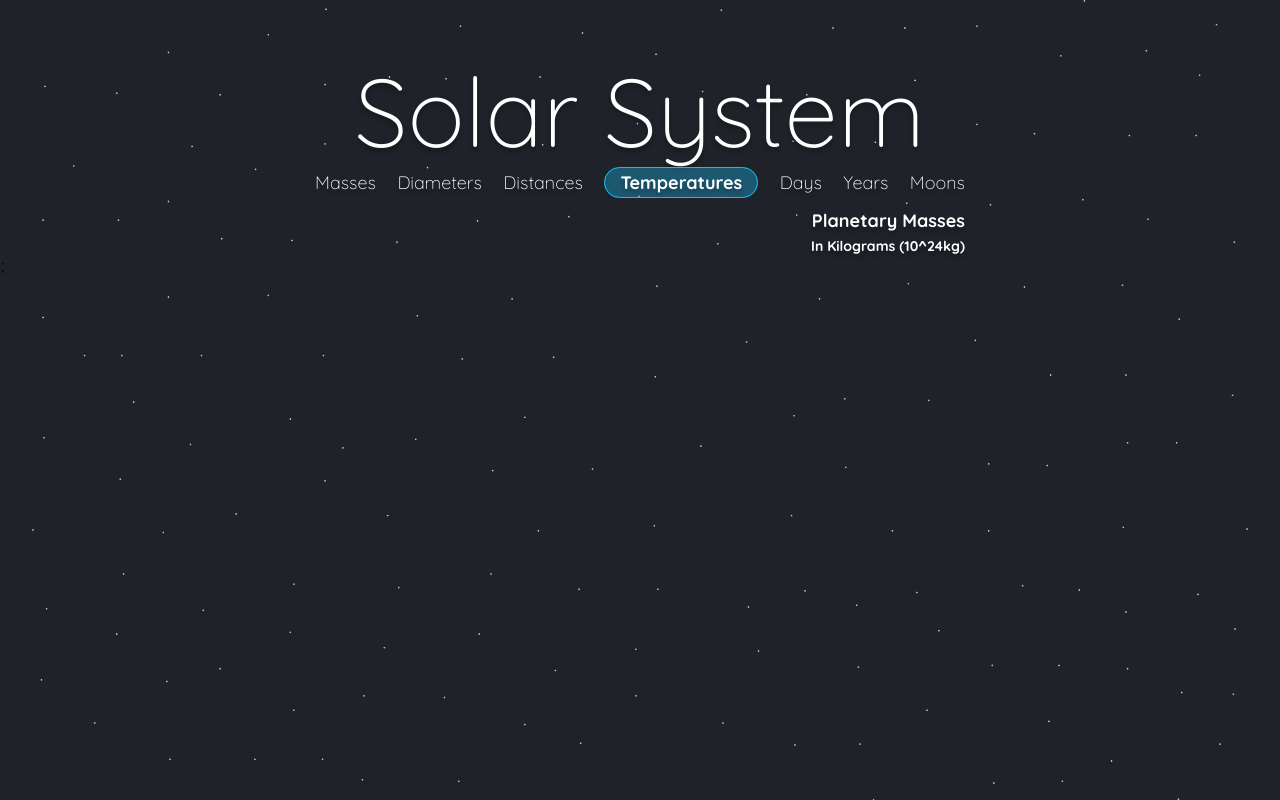
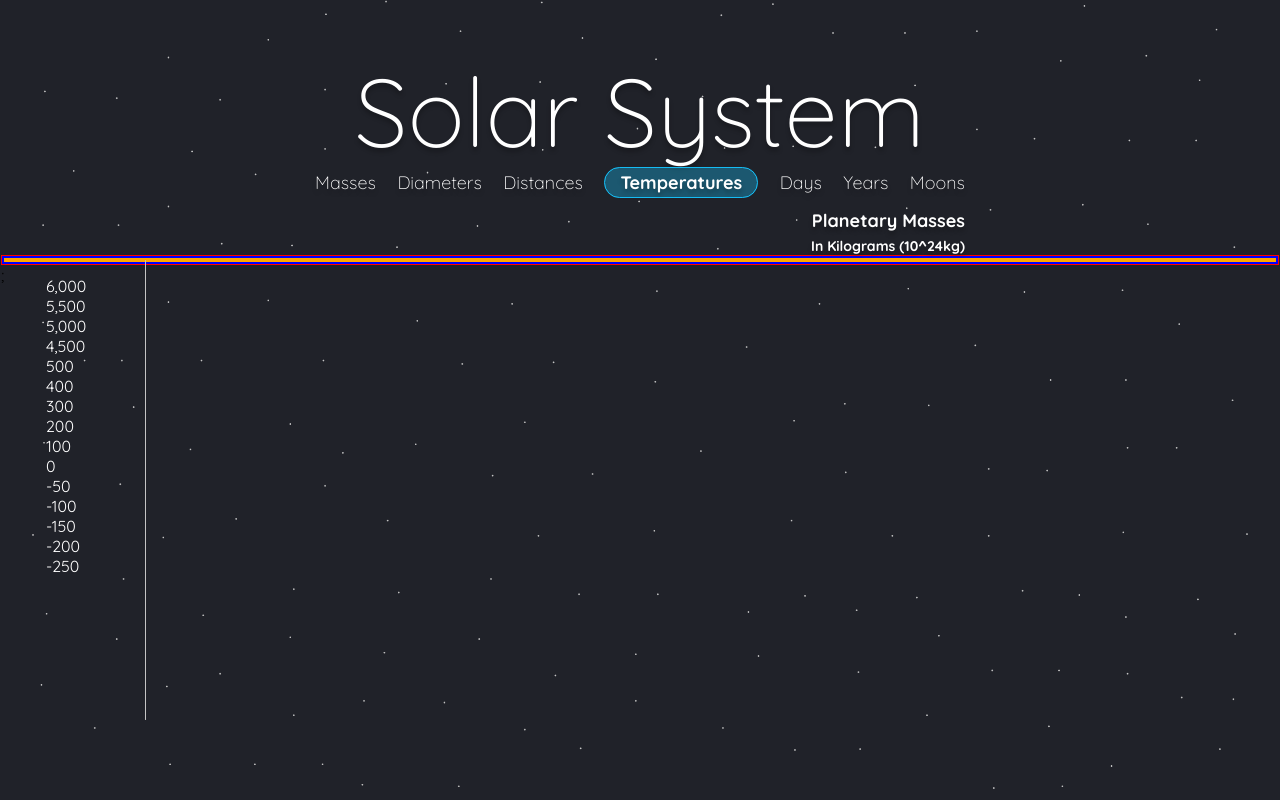
Before and after one commit to mitchell-brandon/solarsystem_react, a React (Create React App) app: page / in a window 1280 px wide. Both pictures are taken after a click on the label "Temperatures". Built offline with nearby package versions, Linux system fonts and the light colour scheme.

Commit message:
adds graphing component logic, not finished thogh. still need css etc. however the algorithim allows the coder to create numerous skip counted ranges. they should be used as Y values for graphing. next commit will be with completed temperatures, years, days components.

```diff
--- /dev/null
+++ b/src/components/Days.js
@@ -0,0 +1,15 @@
+import Graph from "./Graph"
+
+
+function Days(props){
+    return(
+        <div className='temperatures-container'>
+            <div className='temperatures-content-container'>
+                <Graph radioValue={props.radioValue} rangeCounter={props.rangeCounter}/>
+            </div>
+        </div>
+    )
+};
+
+
+export default Days;
--- /dev/null
+++ b/src/components/Graph.js
@@ -0,0 +1,72 @@
+import "../css/graph.css";
+import solarJSON from "../solar_system.json";
+
+function Graph( props) {
+    // idea 1
+    //compare the highest and lowest value of temperatures.
+    //start skip counting from lowest value
+    //if no value in certain integer range, then skip count for the next value
+    // or skip count values manually, then conditionaly render the skip counting range
+
+    //idea 2
+    // function that takes 3 arguements, range start, range end, skip count interval number
+    //it then produces a counter in that range skiping by the specified interval
+
+
+    // let planetData = []
+    // function counter(){ //test function to try and produce the data values compared to planetary
+    //     for (let planet of solarJSON){
+    //         planetData.push(planet.meanTemperature)
+    //     }
+    //     let largestValue = Math.max(...planetData);
+    //     let smallestValue = Math.min(...planetData);
+    //     console.log(largestValue, smallestValue)
+    //     let count = smallestValue;
+
+    //     while (count < largestValue){
+    //         count = smallestValue += 50
+    //         console.log(count)
+    //     }
+
+    // }
+    // counter()
+
+
+    function rangeCounter(){
+        const radioValue = props.radioValue
+        let rangeArguments = ''
+
+        // RANGECOUNTER IS BEING INVOKED HERE, FUNCTION LIVES IN GRANDPARENT GRAPHINGCOMPONENTS.JS
+        // IT TAKES A NESTED AS AN ARGUMENTS
+        //YOU CAN HAVE AS MANY NESTED ARRAYS AS YOU NEED.
+        // THIS IS THE FORMULAR [LOWEST-VALUE, HIGHEST-VALUE, SKIP COUNT INTERVAL]
+        if(radioValue === 'temperatures') {
+            rangeArguments = props.rangeCounter([[4000, 6000, 500], [-100, 500, 100], [-300, -50, 50]])
+        } else if ( radioValue === 'days') {
+            rangeArguments = props.rangeCounter([[4500, 6000, 500], [300, 1000, 100], [0, 25, 5]])
+        } else if (radioValue === 'years'){
+            rangeArguments = props.rangeCounter([[0, 60000, 10000], [3000, 5000, 1000], [0, 700, 100]])
+        } else {
+            console.log('there aint nothing here')
+        }
+        return rangeArguments
+    }
+
+
+    return(
+        <div className="graph-container">
+            <ul className='data-list'>
+                {
+                    rangeCounter().map( (value) => (
+                        <li key={value}>{value.toLocaleString()}</li>
+
+                    ))
+                }
+            </ul>
+            <div className="vertical-bar"></div>
+        </div>
+    )
+}
+
+
+export default Graph;
--- a/src/components/GraphingComponents.js
+++ b/src/components/GraphingComponents.js
@@ -1,11 +1,26 @@
 import MassDiam from "./MassDiam";
 import Distances from "./Distances";
+import Temperatures from "./Temperatures";
+import Days from "./Days";
+import Years from "./Years";
 
 function GraphingComponents(props) {
 //STATE
 
 //GLOBAL VARIABLES
   let radioValue = props.radioValue;
+
+  function rangeCounter(values){ //THIS IS A REUSABLE FUNCTION BEING INVOKED IN GRAPH.JS (GRAND CHILD COMP)
+    let tempGraphValues = []     // IT TAKES MYRIAD ARGUMENTS. PLEASE READ NOTES IN GRAPH.JS
+    for (let value of values){
+      while (value[0] < value[1]){
+          tempGraphValues.push(value[0]+= value[2])
+      }
+    }
+    tempGraphValues.sort(function(a, b){return b - a});
+    console.log(tempGraphValues)
+    return tempGraphValues
+}
 
   function renderComponents (component) { //DETERMINES CURRENT COMPONENT RENDERING
     if (radioValue === 'diameters') {
@@ -14,8 +29,14 @@ function GraphingComponents(props) {
         component = <MassDiam radioValue={radioValue}/>
     } else if (radioValue === 'distances'){
         component = <Distances radioValue={radioValue}/>
+    } else if (radioValue === 'temperatures'){
+        component = <Temperatures radioValue={radioValue} rangeCounter={rangeCounter}/>
+    } else if (radioValue === 'days'){
+      component = <Days radioValue={radioValue} rangeCounter={rangeCounter}/>
+    } else if (radioValue === 'years'){
+      component = <Years radioValue={radioValue} rangeCounter={rangeCounter}/>
     } else {
-        component = null
+      component = ''
     }
     return component
   }
--- /dev/null
+++ b/src/components/Temperatures.js
@@ -0,0 +1,19 @@
+import "../css/temperatures.css";
+import Graph from "./Graph";
+
+
+function Temperatures(props){
+
+
+    return(
+        <div className='temperatures-container'>
+            <div className='temperatures-content-container'>
+                <Graph radioValue={props.radioValue} rangeCounter={props.rangeCounter}/>
+            </div>
+        </div>
+    )
+}
+
+
+
+export default Temperatures;
--- /dev/null
+++ b/src/components/Years.js
@@ -0,0 +1,15 @@
+import Graph from "./Graph"
+
+
+function Years(props){
+    return(
+        <div className='temperatures-container'>
+            <div className='temperatures-content-container'>
+                <Graph radioValue={props.radioValue} rangeCounter={props.rangeCounter}/>
+            </div>
+        </div>
+    )
+};
+
+
+export default Years;
--- /dev/null
+++ b/src/css/graph.css
@@ -0,0 +1,19 @@
+
+.graph-container{
+    position: relative;
+    border: solid 2px orange;
+}
+.data-list{
+    list-style: none;
+    color: #fff;
+    position: absolute;
+}
+.vertical-bar{
+    width: 1px;
+    height: 460px;
+    border-radius: 10px;
+    background: #c4c4c4;
+    position: absolute;
+    left: 11%;
+    /* left: 40px; */
+}
--- /dev/null
+++ b/src/css/temperatures.css
@@ -0,0 +1,6 @@
+.temperatures-container{
+    border: solid 1px red;
+}
+.temperatures-content-container{
+    border: solid 2px blue;
+}
```
